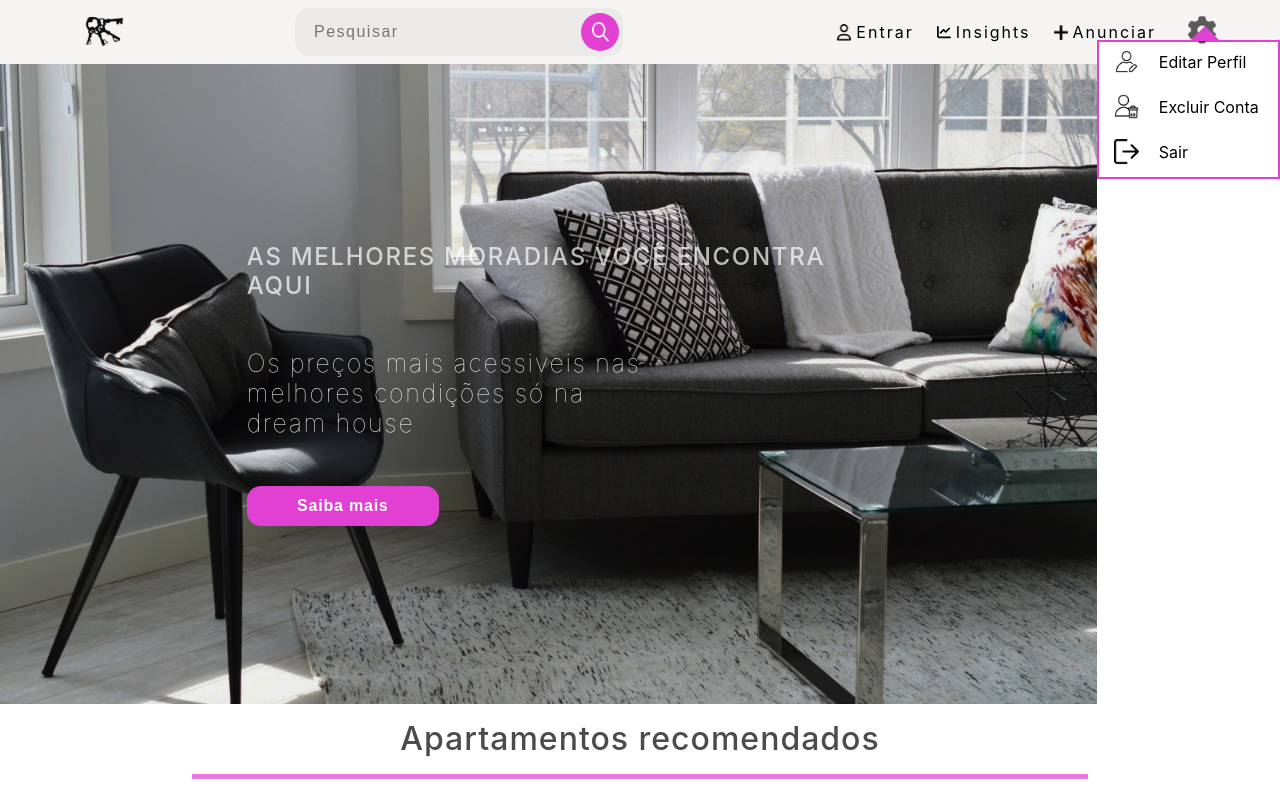
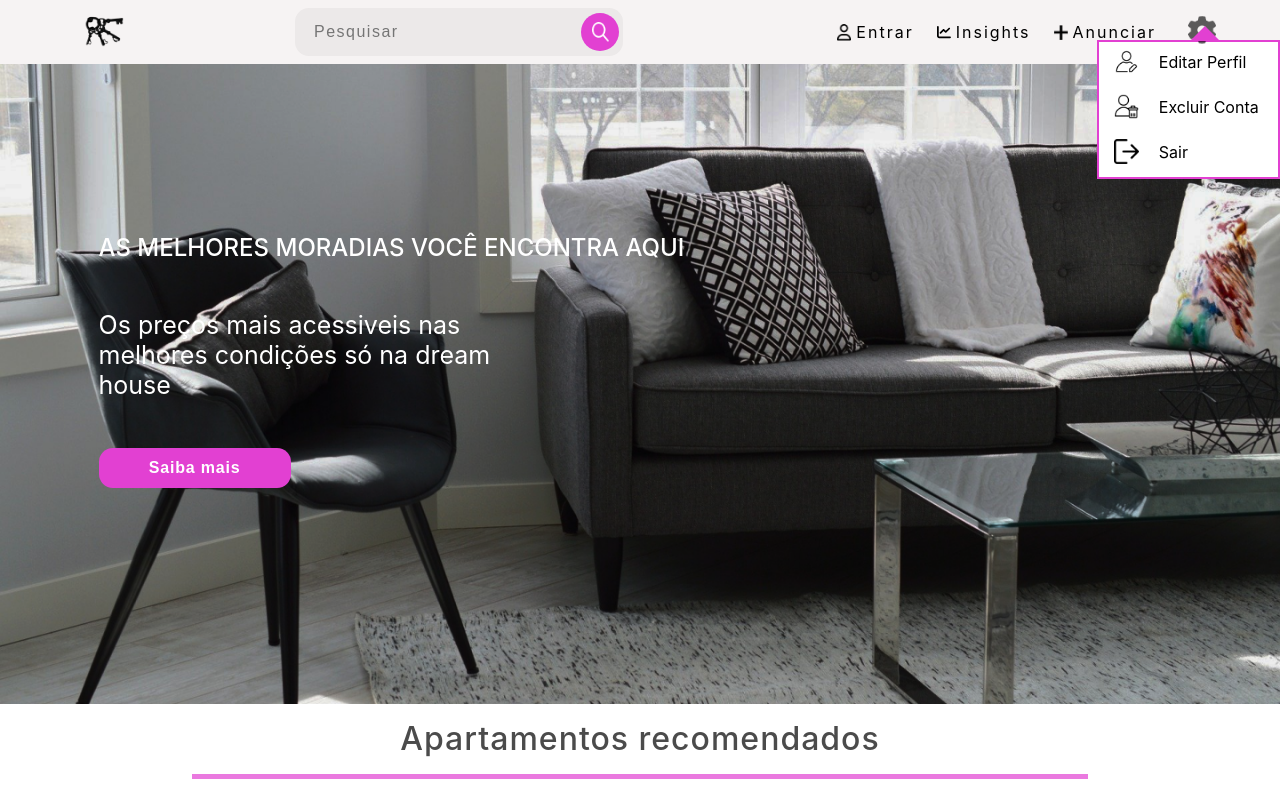
Before and after one commit to Dream-House-Grupo-9/Dream-House-web, a React (Create React App) app in the folder dream-house/: page / in a window 1280 px wide. Shown: the top 800 px of the page. Built offline with nearby package versions, Linux system fonts and the light colour scheme.

Commit message:
Fix: correção de bug no modal de config

```diff
--- a/dream-house/src/components/NavBar.jsx
+++ b/dream-house/src/components/NavBar.jsx
@@ -44,7 +44,9 @@ function NavBar() {
 
                         <div className="options">
                             <div className="icone" id="icone-notificacao"></div>
-                            <li>Insights</li>
+                            <Link to="/dashboard">
+                                <li>Insights</li>
+                            </Link>
                         </div>
 
                         <div className="options">
--- a/dream-house/src/css/home.css
+++ b/dream-house/src/css/home.css
@@ -3,16 +3,26 @@ main{
     center center;
     background-size: cover;
     height: 80vh;
-    display: flex;
+    /* display: flex;
     align-items: center;
     justify-content: center;
     letter-spacing: 1.7px;
-    font-weight: 100;
+    font-weight: 100; */
 }
 
 .slogan-banner{
     width: 55%;
     color: #FFFFFF;
+    display: flex;
+}
+
+.banner-content{
+    margin-top: 24%;
+    margin-left: 14%;
+}
+
+.slogan-banner h2{
+    opacity: 100% !important;
 }
 
 .slogan-banner p{
--- a/dream-house/src/pages/Home.jsx
+++ b/dream-house/src/pages/Home.jsx
@@ -26,12 +26,14 @@ function Home() {
 
       <main>
         <div className="slogan-banner">
+          <div className="banner-content">
             <h2>AS MELHORES MORADIAS VOCÊ ENCONTRA AQUI</h2>
 
             <p>Os preços mais acessiveis nas melhores
               condições só na dream house</p>
 
             <button className="button-saiba-mais">Saiba mais</button>
+          </div>
         </div>
       </main>
 
```
Lines whose indentation alone changed are shown as unchanged.
